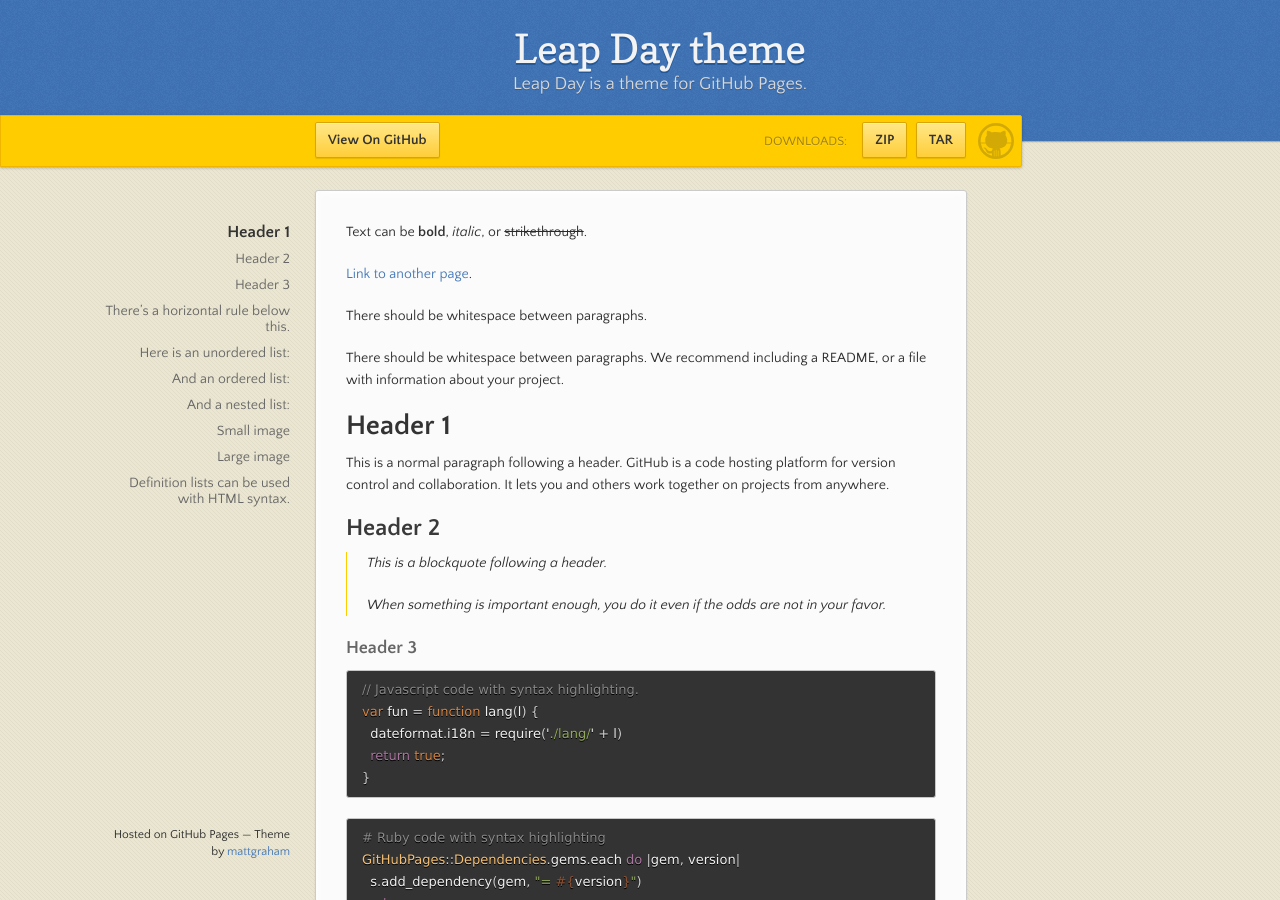
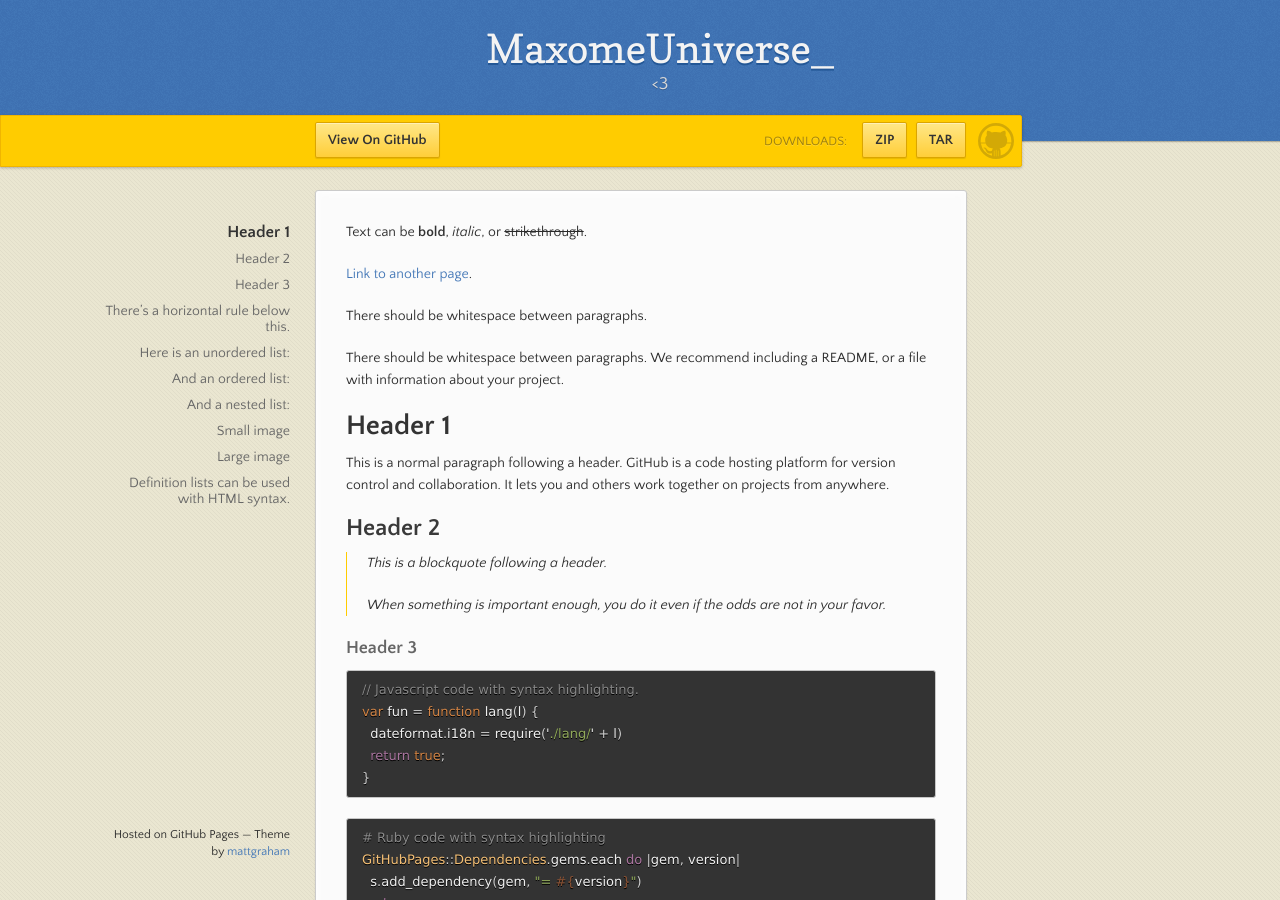
Before and after one commit to maxomeuniverse/maxomeuniverse.github.io, a Jekyll site: the page built from index.md, in a window 1280 px wide and 900 px high. Built offline with Jekyll 4.4.1, drawn with Linux system fonts in a browser that asks for light colours.

Commit message:
try to change page title

```diff
--- a/_config.yml
+++ b/_config.yml
@@ -1,5 +1,5 @@
-title: Leap Day theme
-description: Leap Day is a theme for GitHub Pages.
+title: MaxomeUniverse_
+description: <3
 show_downloads: true
 google_analytics:
 theme: jekyll-theme-leap-day
```
